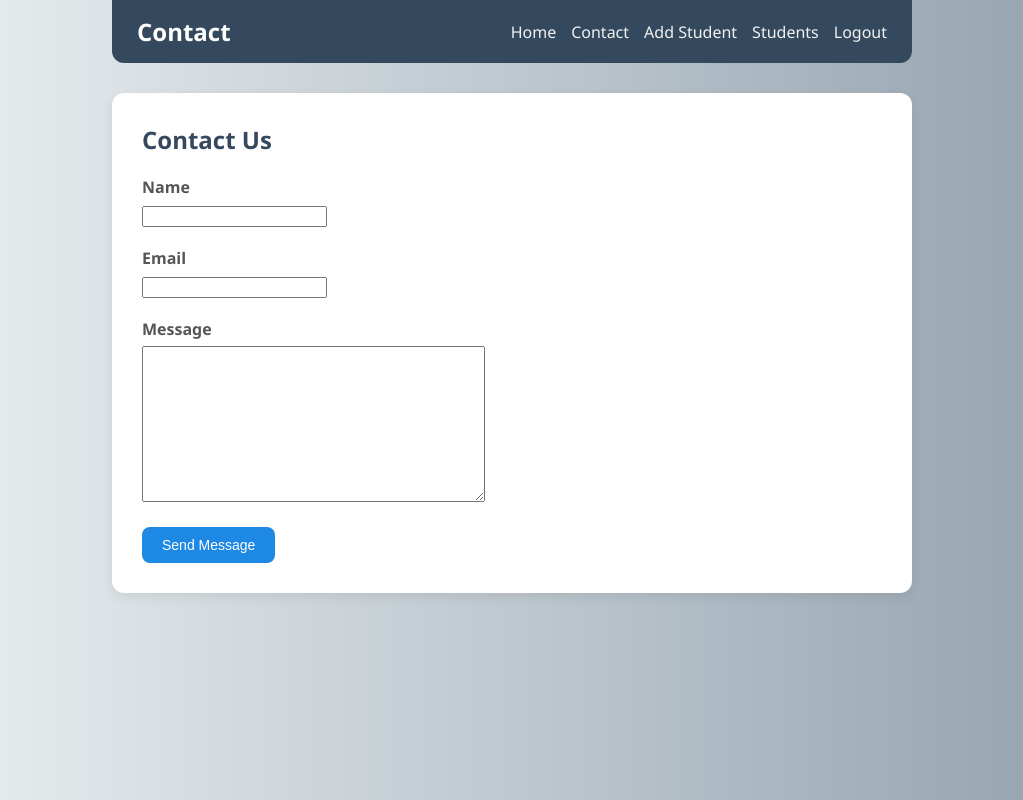
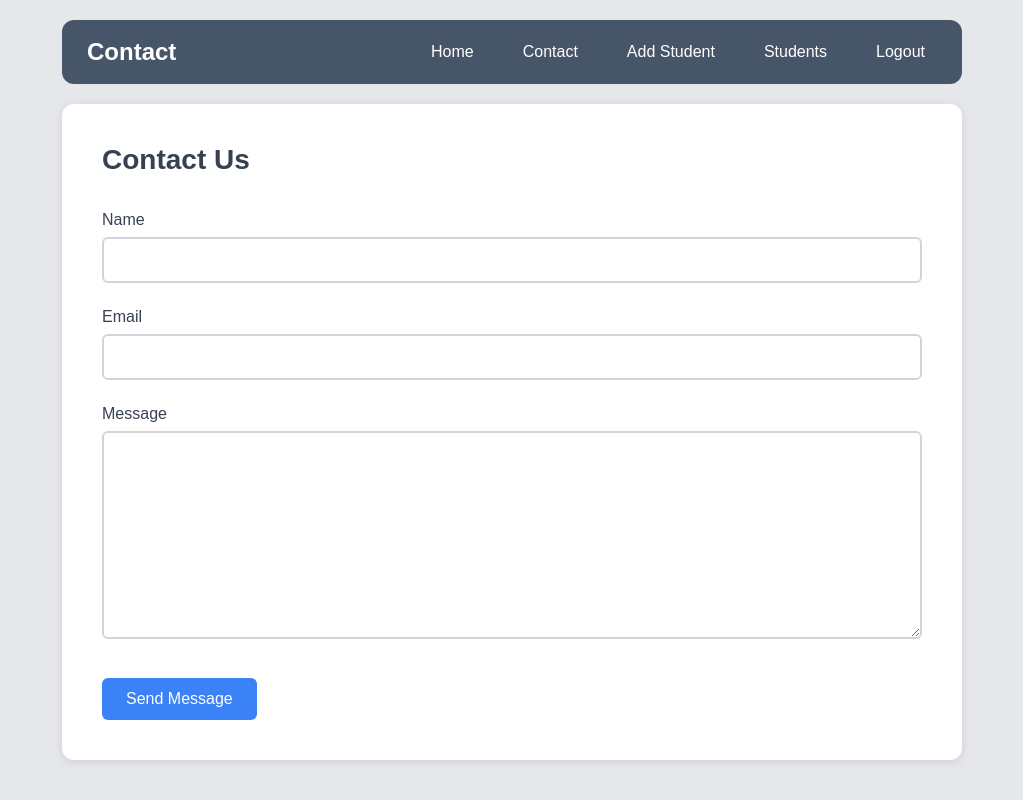
Before and after one commit to skandiluz/django-finals, a Django app: page /contact/ in a window 1280 px wide. Shown: the whole page, without its empty margins (128-1151 px from the left). Run offline with Django 5.2, Linux system fonts and the light colour scheme.

Commit message:
finishing touches

```diff
--- a/myproject/myapp/static/styles/contact.css
+++ b/myproject/myapp/static/styles/contact.css
@@ -1,109 +1,158 @@
-body {
-    font-family: 'Segoe UI', sans-serif;
-    background: linear-gradient(to right, #eef2f3, #8e9eab);
+* {
     margin: 0;
     padding: 0;
-    color: #333;
+    box-sizing: border-box;
+}
+
+body {
+    font-family: Arial, sans-serif;
+    background-color: #e5e7eb;
+    min-height: 100vh;
+    padding: 20px;
 }
 
 .container {
-    max-width: 800px;
+    max-width: 900px;
     margin: 0 auto;
 }
 
 .header {
-    background-color: #35495e;
+    background-color: #475569;
     color: white;
     padding: 15px 25px;
+    border-radius: 12px;
     display: flex;
     justify-content: space-between;
     align-items: center;
-    border-radius: 0 0 12px 12px;
+    margin-bottom: 20px;
 }
 
 .header h1 {
-    margin: 0;
     font-size: 24px;
+    font-weight: 600;
 }
 
 .nav-links {
     display: flex;
-    gap: 15px;
+    gap: 25px;
 }
 
 .nav-links a {
-    color: #f1f1f1;
+    color: white;
     text-decoration: none;
-    font-weight: 500;
-    transition: color 0.3s;
+    font-size: 16px;
+    padding: 8px 12px;
+    border-radius: 4px;
+    transition: background-color 0.2s;
 }
 
 .nav-links a:hover {
-    color: #ffd166;
+    background-color: rgba(255, 255, 255, 0.1);
 }
 
 .content {
-    background-color: #fff;
-    margin-top: 30px;
-    padding: 30px;
+    background-color: white;
+    padding: 40px;
     border-radius: 12px;
-    box-shadow: 0 4px 12px rgba(0, 0, 0, 0.08);
+    box-shadow: 0 2px 10px rgba(0, 0, 0, 0.1);
 }
 
-h2 {
-    margin-top: 0;
-    color: #35495e;
+.content h2 {
+    color: #374151;
+    font-size: 28px;
+    font-weight: 600;
+    margin-bottom: 35px;
+}
+
+.alert {
+    padding: 12px;
+    margin-bottom: 20px;
+    border-radius: 6px;
+    background-color: #d1fae5;
+    color: #065f46;
+    border: 1px solid #a7f3d0;
 }
 
 .form-group {
-    margin-bottom: 20px;
+    margin-bottom: 25px;
 }
 
 .form-group label {
     display: block;
-    margin-bottom: 6px;
-    font-weight: bold;
-    color: #555;
+    margin-bottom: 8px;
+    color: #374151;
+    font-weight: 500;
+    font-size: 16px;
 }
 
-.form-control {
+.form-group input,
+.form-group textarea {
     width: 100%;
-    padding: 10px;
-    border: 1px solid #ccc;
-    border-radius: 8px;
-    font-size: 14px;
-    background-color: #fafafa;
-    box-sizing: border-box;
+    padding: 12px 15px;
+    border: 2px solid #d1d5db;
+    border-radius: 6px;
+    font-size: 16px;
+    font-family: inherit;
+    transition: border-color 0.2s, box-shadow 0.2s;
 }
 
-textarea.form-control {
-    height: 120px;
+.form-group input:focus,
+.form-group textarea:focus {
+    outline: none;
+    border-color: #3b82f6;
+    box-shadow: 0 0 0 3px rgba(59, 130, 246, 0.1);
+}
+
+.form-group textarea {
+    min-height: 120px;
     resize: vertical;
 }
 
 .btn {
-    background-color: #1e88e5;
-    color: #fff;
-    padding: 10px 20px;
-    font-size: 14px;
+    background-color: #3b82f6;
+    color: white;
+    padding: 12px 24px;
     border: none;
-    border-radius: 8px;
+    border-radius: 6px;
+    font-size: 16px;
+    font-weight: 500;
     cursor: pointer;
-    transition: background-color 0.3s;
+    transition: background-color 0.2s, transform 0.1s;
+    margin-top: 10px;
 }
 
 .btn:hover {
-    background-color: #1565c0;
+    background-color: #2563eb;
+    transform: translateY(-1px);
 }
 
-.alert {
-    padding: 12px 18px;
-    margin-bottom: 20px;
-    border-radius: 8px;
+.btn:active {
+    transform: translateY(0);
 }
 
-.alert-success {
-    background-color: #d1f7d6;
-    color: #27632a;
-    border: 1px solid #c3e6cb;
+
+@media (max-width: 768px) {
+    body {
+        padding: 10px;
+    }
+
+    .header {
+        flex-direction: column;
+        gap: 15px;
+        text-align: center;
+    }
+
+    .nav-links {
+        flex-wrap: wrap;
+        justify-content: center;
+        gap: 15px;
+    }
+
+    .content {
+        padding: 25px;
+    }
+
+    .content h2 {
+        font-size: 24px;
+    }
 }
--- a/myproject/myapp/templates/filter_students.html
+++ b/myproject/myapp/templates/filter_students.html
@@ -13,8 +13,6 @@
             <button type="submit">Search</button>
         </form>
 
-        <hr>
-
         <h3>Results:</h3>
         {% if filtered_students|length > 0 %}
             <ul>
@@ -26,6 +24,7 @@
             <p>No students found.</p>
         {% endif %}
 
+        <br>
         <a href="{% url 'students_list' %}">← Back to Students List</a>
     </div>
 </body>
```
Also changed, not shown: myproject/myapp/static/styles/filter_students.css (+17 -30 lines), myproject/myapp/templates/home.html (+13 -5 lines), readme.md.
